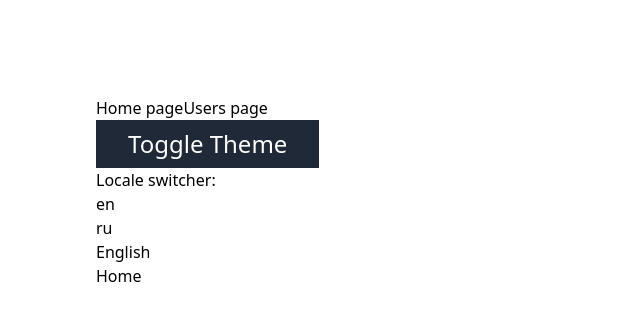
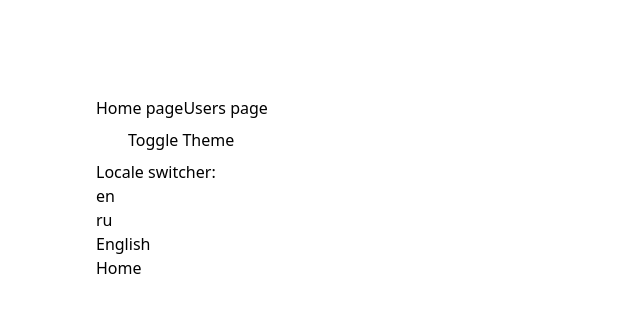
Before and after one commit to dragoncharlie/vite-template, a React (Vite) app: page / in a window 1280 px wide. Shown: the top 320 px of the page, without its empty margins (0-640 px from the left). Built offline with nearby package versions, Linux system fonts and the light colour scheme.

Commit message:
add theme and typography examples

```diff
--- a/src/index.css
+++ b/src/index.css
@@ -4,6 +4,56 @@
 
 @layer base{
   body {
-    @apply dark:bg-gray-800 bg-white
+    @apply bg-surface-50
   }
 }
+
+@layer components {
+  .h1 {
+    @apply font-bold leading-140 text-32 lg:text-48
+  }
+
+  .h2 {
+    @apply font-bold leading-140 text-24 lg:text-32
+  }
+
+  .h3 {
+    @apply font-bold leading-130 text-18 lg:text-24
+  }
+
+  .h4 {
+    @apply font-bold leading-130 text-16 lg:text-18
+  }
+
+  .h5 {
+    @apply font-bold leading-130 text-14 lg:text-16
+  }
+
+  .subhead1 {
+    @apply font-book leading-120 text-32
+  }
+
+  .subhead2 {
+    @apply font-book leading-120 text-24
+  }
+
+  .subhead3 {
+    @apply font-book leading-120 text-18
+  }
+
+  .body {
+    @apply font-book leading-120 text-16
+  }
+
+  .body2 {
+    @apply font-book leading-120 text-14
+  }
+
+  .caption {
+    @apply font-book leading-120 text-12
+  }
+
+  .button {
+    @apply font-bold leading-150 text-16
+  }
+}
--- a/tailwind.config.js
+++ b/tailwind.config.js
@@ -6,13 +6,118 @@ module.exports = {
     "./src/**/*.{js,ts,jsx,tsx}",
   ],
   theme: {
-    extend: {
-      backgroundImage: {
-        'gradient-radial': 'radial-gradient(var(--tw-gradient-stops))',
-        'gradient-conic':
-          'conic-gradient(from 180deg at 50% 50%, var(--tw-gradient-stops))',
+    screens: {
+      'sm': '576px',
+      'md': '768px',
+      'lg': '1024px',
+      'xl': '1440px',
+    },
+    colors: {
+      transparent: 'transparent',
+
+      primary: {
+        50: '#FAE0EC',
+        100: '#F4B6D4',
+        200: '#EE8BB8',
+        300: '#EA5C9D',
+        400: '#E73788',
+        500: '#E60071',
+        600: '#D4006B',
+        700: '#BF0667',
+        800: '#A80362',
+        900: '#830758',
       },
+
+      secondary: {
+        400: '#F0F0F0',
+        500: '#EBEBEB',
+        600: '#C8C8C8',
+      },
+
+      surface: {
+        50: '#FFFFFF',
+        100: '#FBFBFE',
+        200: '#F6F6F8',
+        300: '#E7E7E9',
+        400: '#C3C3C5',
+        500: '#A5A5A7',
+        600: '#7B7B7D',
+        700: '#676769',
+        800: '#48484A',
+        900: '#000000',
+      },
+
+      success: {
+        50: '#DFFFD7',
+        100: '#C6F2B6',
+        200: '#A4DF8F',
+        300: '#84CE66',
+        400: '#6DC34A',
+        500: '#55B627',
+        600: '#4BA81E',
+        700: '#3C9411',
+        800: '#2F8301',
+        900: '#1A6600',
+      },
+
+      error: {
+        50: '#FFBBBB',
+        100: '#FFA4A4',
+        200: '#FF8585',
+        300: '#FF5D5D',
+        400: '#FF2727',
+        500: '#DE0000',
+        600: '#BD0000',
+        700: '#A00000',
+        800: '#880000',
+        900: '#740000',
+      },
+
+      warning: {
+        50: '#FFF4E0',
+        100: '#FFE2B4',
+        200: '#FFCE82',
+        300: '#FEB84D',
+        400: '#FDA826',
+        500: '#FF9A00',
+        600: '#FF8F00',
+        700: '#F67E00',
+        800: '#EF6F00',
+        900: '#E75403',
+      },
+
+      links: {
+        300: '#007AFF',
+        400: '#3B61F3',
+        500: '#0045E6',
+      }
     },
+    boxShadow: {
+      50: '0px 2px 7px rgba(0, 0, 0, 0.07)',
+      70 : '0px 2px 26px rgba(0, 0, 0, 0.07)',
+      100: '0px 0px 4px rgba(232, 48, 158, 0.20)',
+      150: '4px 9px 17px rgba(187, 62, 189, 0.0',
+    },
+    fontSize: {
+      '48': '48px',
+      '32': '32px',
+      '24': '24px',
+      '18': '18px',
+      '16': '16px',
+      '14': '14px',
+      '12': '12px',
+    },
+    fontWeight: {
+      'bold': 700,
+      'book': 450,
+    },
+    lineHeight: {
+      150: '150%',
+      140: '140%',
+      130: '130%',
+      120: '120%',
+      100: '100%'
+    }
   },
   plugins: [],
 }
```
